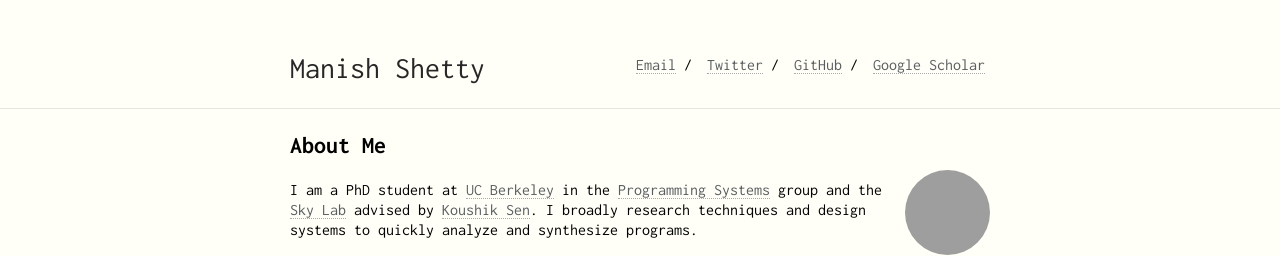
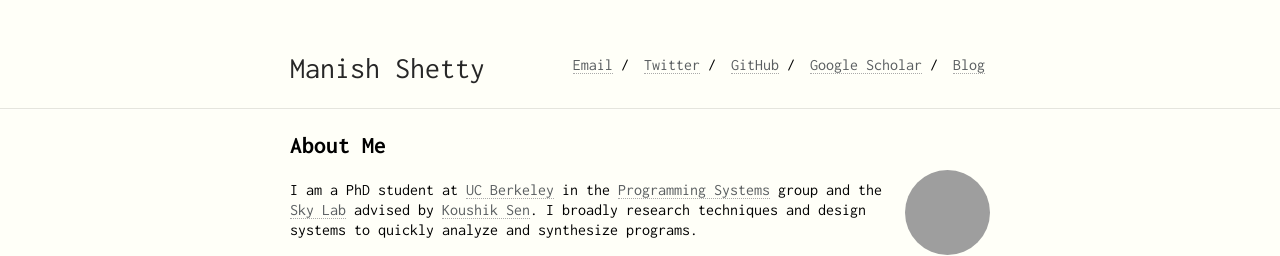
Before and after one commit to manishshettym/manishshettym.github.io, a Jekyll site: the page built from index.md, in a window 1280 px wide. Shown: the top 256 px of the page. Built offline with Jekyll 4.4.1, drawn with Linux system fonts in a browser that asks for light colours; grey boxes are pictures that could not be loaded.

Commit message:
add blog link

```diff
--- a/_config.yml
+++ b/_config.yml
@@ -44,6 +44,8 @@ nav:
    link: "https://github.com/manishshettym"
  - name: "Google Scholar"
    link: "https://scholar.google.com/citations?user=Fcu7r3YAAAAJ&hl=en"
+ - name: "Blog"
+   link: "/blog"
 
 # Exclude from processing.
 # The following items will not be processed, by default.
```
